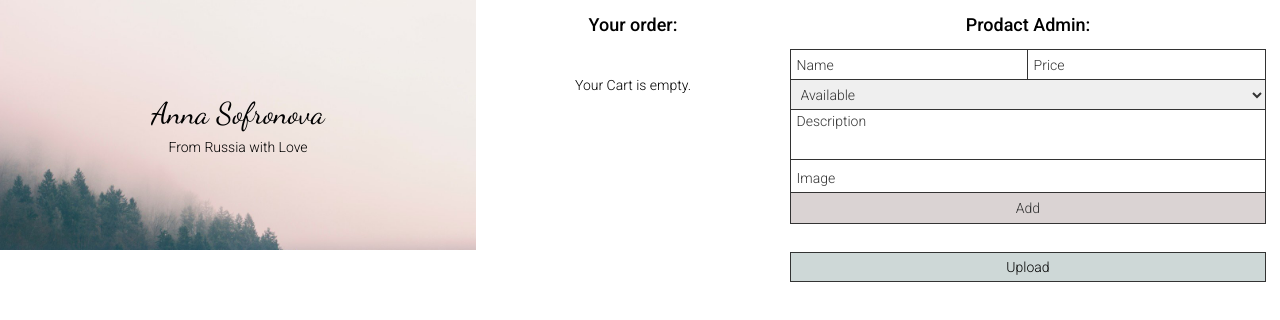
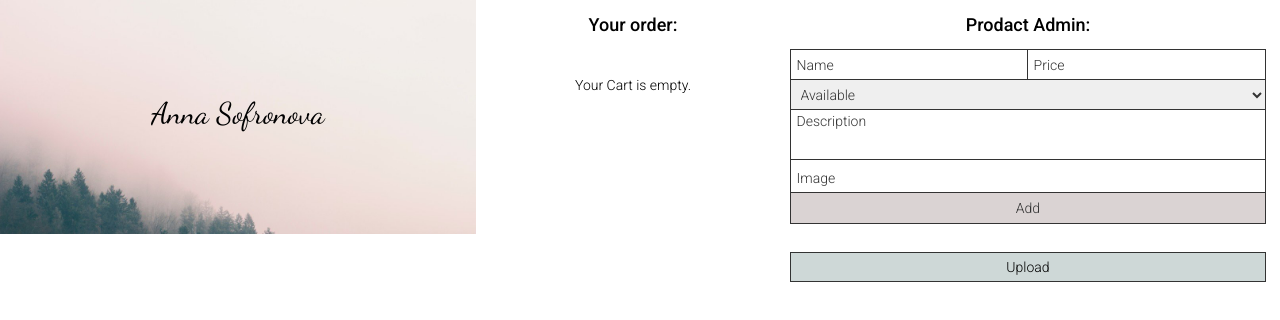
Before and after one commit to anysofronova/react-marketplace-app, a React (Create React App) app in the folder react-marketplace-app/: page /store/1 in a window 1280 px wide. Shown: the top 320 px of the page. Built offline with nearby package versions, Linux system fonts and the light colour scheme.

Commit message:
delete SubTitle

```diff
--- a/react-marketplace-app/src/components/Header.jsx
+++ b/react-marketplace-app/src/components/Header.jsx
@@ -8,9 +8,6 @@ function Header(props) {
       <div className="header__content">
         <div className="header__divider"></div>
         <h1>{props.title}</h1>
-        <h3>
-          <span>{props.subTitle}</span>
-        </h3>
       </div>
     </header>
   );
@@ -18,7 +15,6 @@ function Header(props) {
 
 Header.propTypes = {
   title: PropTypes.string.isRequired,
-  subTitle: PropTypes.string.isRequired,
 };
 
 export default Header;
--- a/react-marketplace-app/src/components/Home.jsx
+++ b/react-marketplace-app/src/components/Home.jsx
@@ -50,7 +50,7 @@ class Home extends React.Component {
     return (
       <div className="store__container">
         <div className="store__header store__scroll">
-          <Header title="Anna Sofronova" subTitle="From Russia with Love" />
+          <Header title="Anna Sofronova" />
           <ul className="pruducts">
             {Object.keys(this.state.products).map((key) => {
               return (
```
